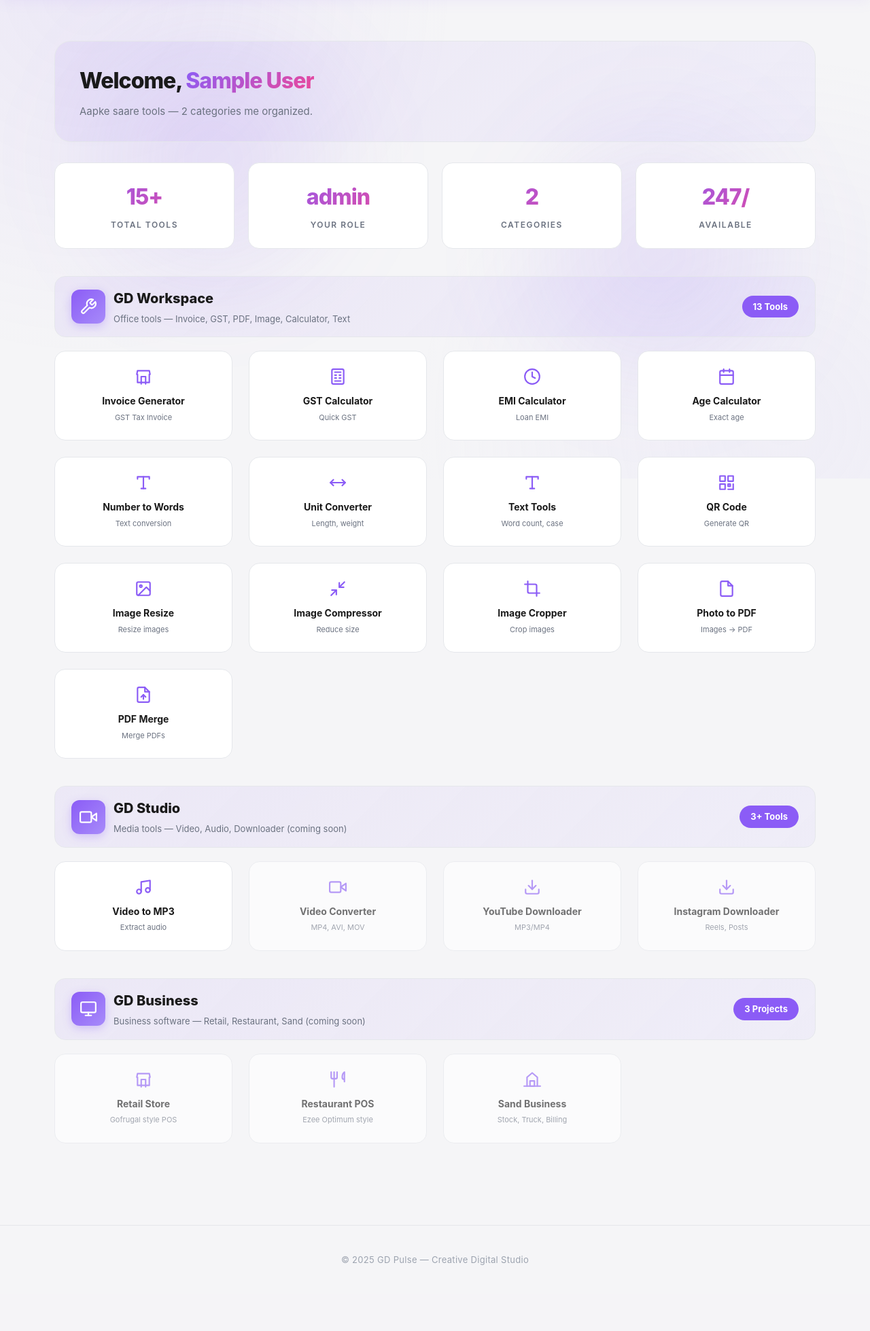
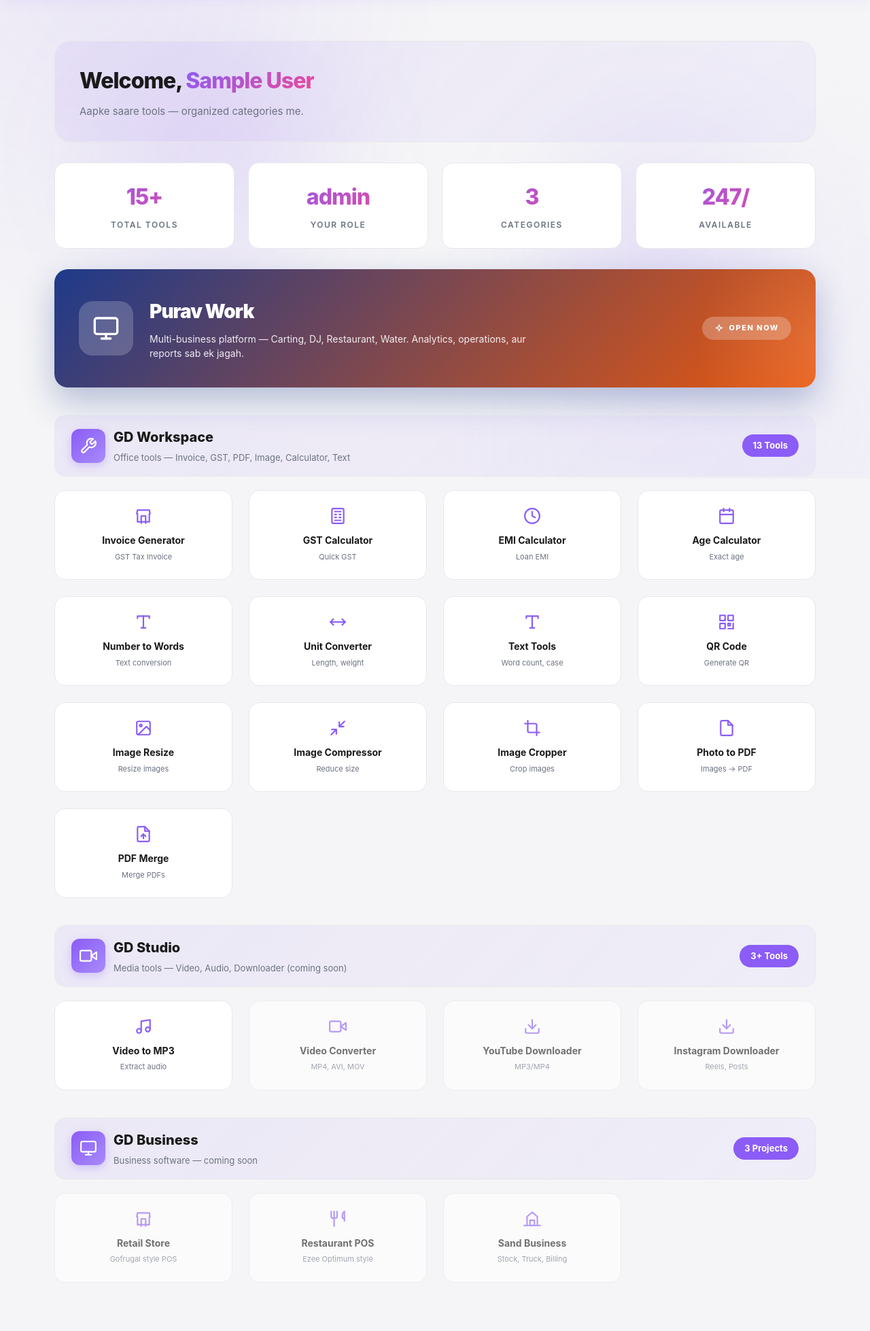
Before and after one commit to IGDIVU/gd-pulse, a Flask app: page /tools in a window 1280 px wide. Shown: the part 96-2054 px from the top of the page at 68% size. Before the commit the page ends 1957 px from the top, so only its background shows below. Run offline with Flask 3, Linux system fonts and the light colour scheme; the visitor is signed in with stand-in values (Sample User, id 1).

Commit message:
Add Purav Work feature card and update text

```diff
--- a/templates/tools.html
+++ b/templates/tools.html
@@ -32,6 +32,69 @@
   .tool-card:hover .tool-icon { color: white; transform: translateY(-4px) scale(1.15); }
   .cat-icon [data-icon] { width: 26px; height: 26px; }
   .cat-icon svg { width: 26px; height: 26px; color: white; }
+
+  /* Purav Work Highlight Card */
+  .purav-feature-card {
+    background: linear-gradient(135deg, #1e3a8a 0%, #ea580c 100%);
+    border: none; border-radius: 20px;
+    padding: 40px 36px;
+    color: white;
+    cursor: pointer;
+    text-decoration: none;
+    display: flex; align-items: center;
+    gap: 24px; flex-wrap: wrap;
+    margin: 30px 0;
+    transition: all 0.4s cubic-bezier(0.175, 0.885, 0.32, 1.275);
+    position: relative; overflow: hidden;
+    box-shadow: 0 20px 50px rgba(30,58,138,0.3);
+  }
+  .purav-feature-card::before {
+    content: "";
+    position: absolute;
+    top: -50%; right: -20%;
+    width: 400px; height: 400px;
+    background: radial-gradient(circle, rgba(255,255,255,0.15), transparent 70%);
+    border-radius: 50%;
+  }
+  .purav-feature-card:hover {
+    transform: translateY(-6px);
+    box-shadow: 0 30px 70px rgba(30,58,138,0.45);
+  }
+  .purav-feature-card .pfc-icon {
+    width: 80px; height: 80px;
+    background: rgba(255,255,255,0.2);
+    border-radius: 20px;
+    display: flex; align-items: center; justify-content: center;
+    backdrop-filter: blur(10px);
+    flex-shrink: 0;
+    position: relative; z-index: 1;
+  }
+  .purav-feature-card .pfc-icon svg { width: 40px; height: 40px; color: white; }
+  .purav-feature-card .pfc-content {
+    flex: 1; position: relative; z-index: 1;
+    min-width: 200px;
+  }
+  .purav-feature-card .pfc-content h3 {
+    font-size: 28px; font-weight: 900;
+    margin-bottom: 8px; letter-spacing: -1px;
+    color: white;
+  }
+  .purav-feature-card .pfc-content p {
+    font-size: 14px; opacity: 0.9;
+    line-height: 1.5; max-width: 600px;
+  }
+  .purav-feature-card .pfc-badge {
+    background: rgba(255,255,255,0.25);
+    padding: 8px 18px;
+    border-radius: 20px;
+    font-size: 11px; font-weight: 800;
+    letter-spacing: 1.5px;
+    text-transform: uppercase;
+    display: flex; align-items: center; gap: 8px;
+    backdrop-filter: blur(10px);
+    position: relative; z-index: 1;
+  }
+  .purav-feature-card .pfc-badge svg { width: 14px; height: 14px; color: white; }
 </style>
 </head>
 <body>
@@ -62,16 +125,27 @@
 
       <div class="welcome reveal">
         <h1>Welcome, <span class="highlight">{{ name }}</span></h1>
-        <p>Aapke saare tools — 2 categories me organized.</p>
+        <p>Aapke saare tools — organized categories me.</p>
       </div>
 
       <div class="stats">
         <div class="stat-card reveal"><div class="value">15+</div><div class="label">Total Tools</div></div>
         <div class="stat-card reveal"><div class="value">{{ role }}</div><div class="label">Your Role</div></div>
-        <div class="stat-card reveal"><div class="value">2</div><div class="label">Categories</div></div>
+        <div class="stat-card reveal"><div class="value">3</div><div class="label">Categories</div></div>
         <div class="stat-card reveal"><div class="value">24/7</div><div class="label">Available</div></div>
       </div>
 
+      <!-- PURAV WORK FEATURE -->
+      <a href="/purav" class="purav-feature-card reveal">
+        <div class="pfc-icon"><span data-icon="software"></span></div>
+        <div class="pfc-content">
+          <h3>Purav Work</h3>
+          <p>Multi-business platform — Carting, DJ, Restaurant, Water. Analytics, operations, aur reports sab ek jagah.</p>
+        </div>
+        <div class="pfc-badge"><span data-icon="sparkle"></span> Open Now</div>
+      </a>
+
+      <!-- OFFICE TOOLS -->
       <div class="category-header reveal">
         <div class="cat-icon"><span data-icon="tools"></span></div>
         <div class="cat-info">
@@ -97,6 +171,7 @@
         <a href="/tools/pdf-merge" class="tool-card reveal"><span class="tool-icon" data-icon="pdfMerge"></span><div class="title">PDF Merge</div><div class="desc">Merge PDFs</div></a>
       </div>
 
+      <!-- MEDIA TOOLS -->
       <div class="category-header reveal">
         <div class="cat-icon"><span data-icon="video"></span></div>
         <div class="cat-info">
@@ -124,7 +199,7 @@
         <div class="cat-icon"><span data-icon="software"></span></div>
         <div class="cat-info">
           <h2>GD Business</h2>
-          <p>Business software — Retail, Restaurant, Sand (coming soon)</p>
+          <p>Business software — coming soon</p>
         </div>
         <div class="cat-count">3 Projects</div>
       </div>
```
